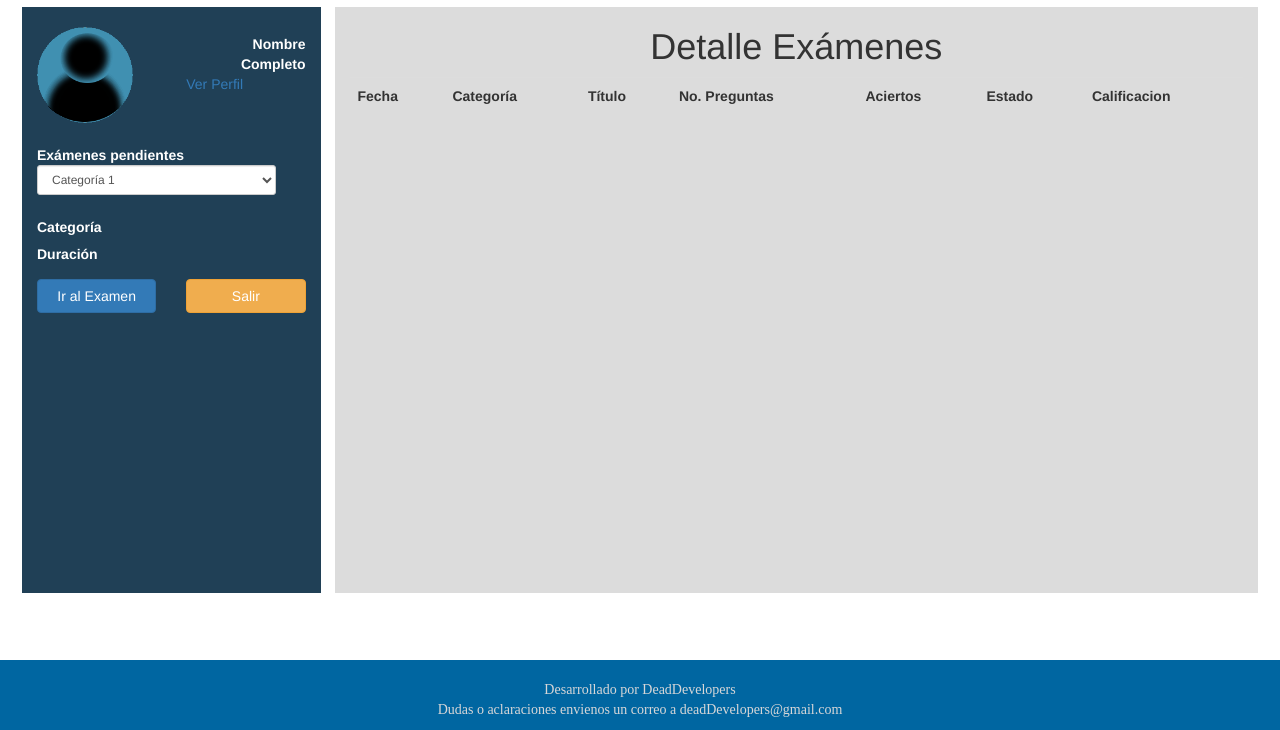
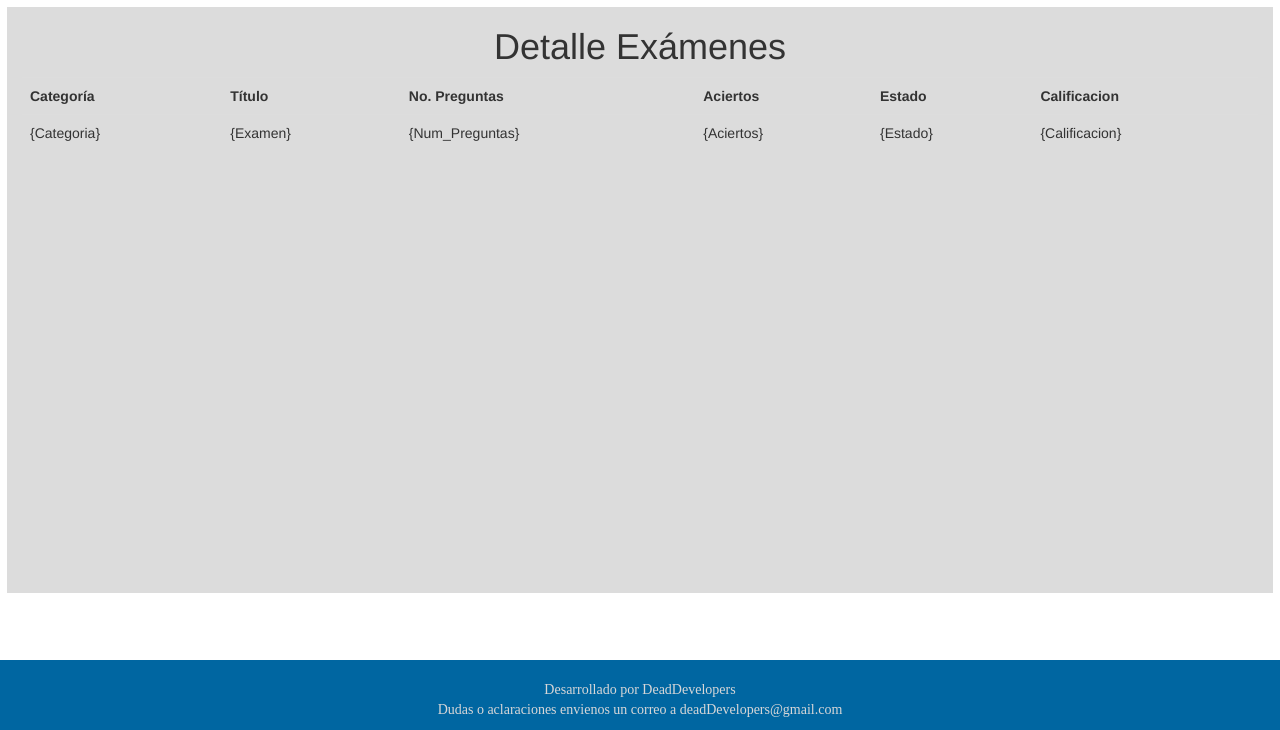
Before and after one commit to OscarLozoya/ExamenesOnline, a PHP site: page /app/vistas/DetalleExamenes.php in a window 1280 px wide. Shown: the part 80-810 px from the top of the page. Run offline with PHP 8.4, Linux system fonts and the light colour scheme; lists and menus that the app fills with data are empty; some libraries are stand-ins or nearby versions.

Commit message:
Se agrega la funcionalidad de ver los examens que el usuario respondio

```diff
--- a/app/vistas/DetalleExamenes.php
+++ b/app/vistas/DetalleExamenes.php
@@ -1,48 +1,11 @@
 <?php include("Header.php"); ?>
 
-	<section class="container-fluid">
-		<aside class="col-xs-12 col-sm-3 aside lines">
-			<br>
-			<form action="" class="form-horizontal">
-				<div class="form-group">
-					<div class="col-md-6">
-						<img src="images/logo_user.gif" alt="Icon-user" class="userLogo"></img>
-					</div>
-					<div class="col-md-6">
-						<label for="Nombre_completo" class="control-label">Nombre Completo</label><br>
-						<a href="Perfil.php" class="control-label">Ver Perfil</a>
-					</div>
-				</div>
-				<div class="form-group col-md-12">
-					<label for="Examenes_pendientes" class="control-label">Exámenes pendientes</label>
-					<select class="form-control input-sm">
-						<option>Categoría 1</option>
-						<option>Categoría 2</option>
-						<option>Categoría 3</option>
-						<option>Categoría 4</option>
-					</select>
-				</div>
-				<div class="form-group col-md-12">
-					<label for="Categoria" class="control-label text-center">Categoría</label><br>
-					<label for="duracion" class="control-label">Duración<label>
-				</div>
-
-				<div class="form-group">
-					<div class="col-xs-6">
-						<button class="btn btn-primary btn-block">Ir al Examen</button>
-					</div>
-					<div class="col-xs-6">
-						<button class="btn btn-warning btn-block">Salir</button>
-					</div>
-				</div>
-			</form>
-		</aside>
-
-		<article class="col-xs-12 col-sm-9 container-fluid content lines">
+	<section class="container-fluid row">
+		<article class="col-xs-12  container-fluid content lines">
 			<h1 class="text-center">Detalle Exámenes</h1>
-			<table class="table table-responsive">
+			<div class="table-responsive">
+				<table class="table table-hover">
 					<tr>
-					<th>Fecha</th>
 						<th>Categoría</th>
 						<th>Título</th>
 						<th>No. Preguntas</th>
@@ -50,7 +13,16 @@
 						<th>Estado</th>
 						<th>Calificacion</th>
 					</tr>
+					<tr>
+						<td>{Categoria}</td>
+						<td>{Examen}</td>
+						<td>{Num_Preguntas}</td>
+						<td>{Aciertos}</td>
+						<td>{Estado}</td>
+						<td>{Calificacion}</td>
+					</tr>
 				</table>
+			</div>
 		</article>
 	</section>
 <?php include("Footer.php");?>
```
Also changed, not shown: app/controladores/usuarioCtl.php (+30 -7 lines), app/modelos/usuarioMdl.php (+27 -1 lines). Lines whose indentation alone changed are shown as unchanged.
